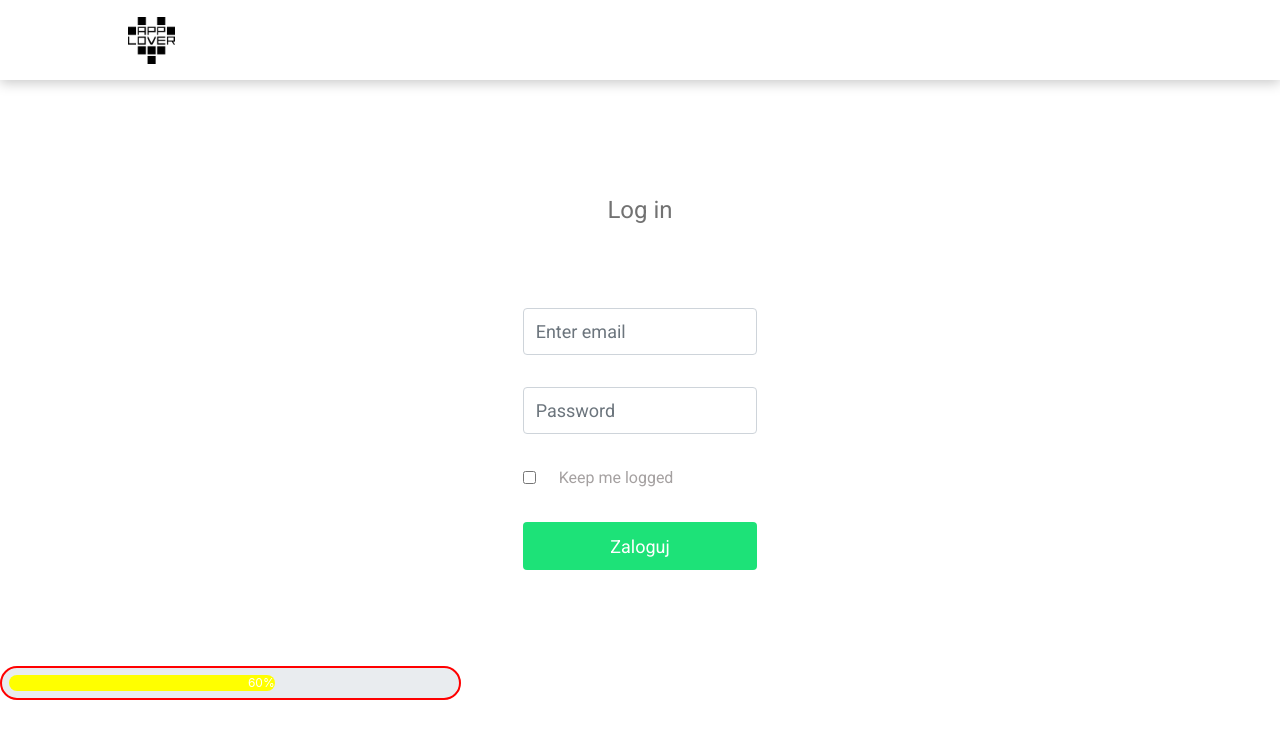
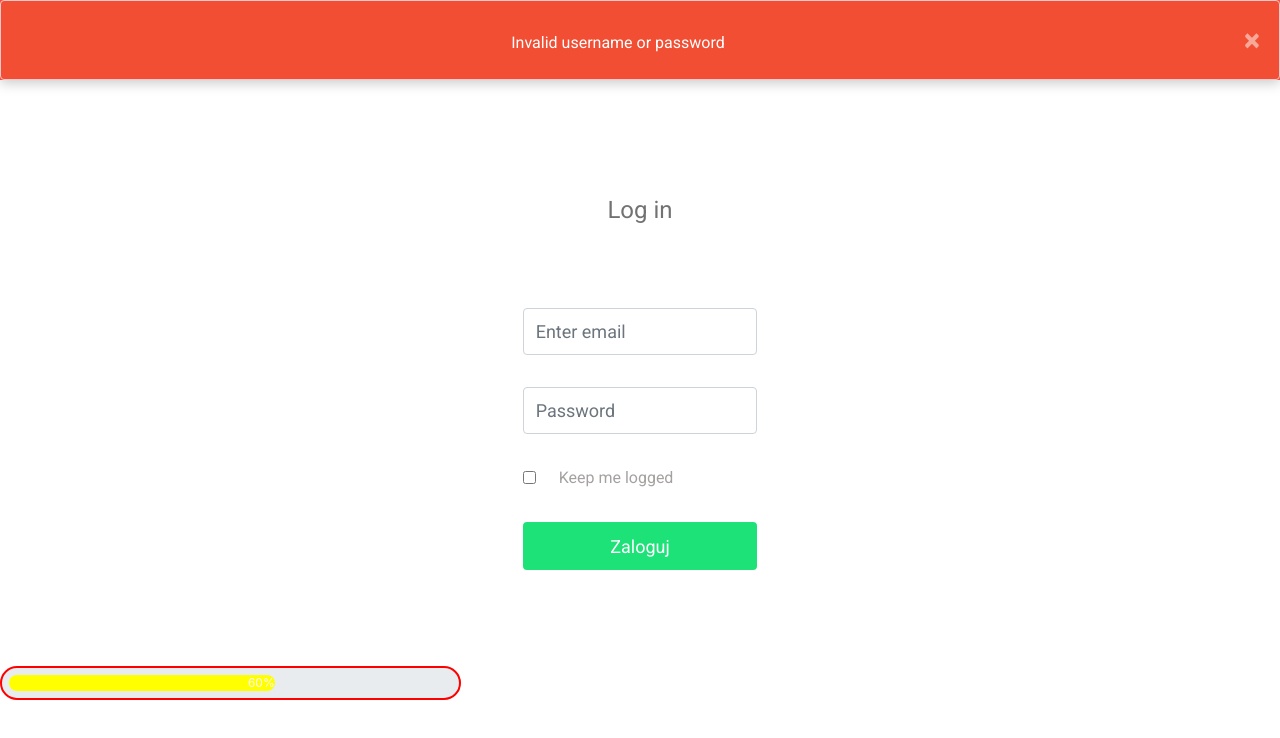
Before and after one commit to forestfox128/DoorsCompany, a React (Create React App) app: page /login in a window 1280 px wide. Shown: the top 738 px of the page. Built offline with nearby package versions, Linux system fonts and the light colour scheme.

Commit message:
error message added

```diff
--- /dev/null
+++ b/src/Components/ErrorMessage/ErrorMessage.css
@@ -0,0 +1,47 @@
+.ErrorMessage {
+    height: 80px;
+    width: 100%;
+    position: fixed;
+    top: 0;
+    left: 0;
+    background-color: #f24e33;
+    padding: 0;
+    box-sizing: border-box;
+    z-index: 100;
+}
+
+.ErrorText {
+    font-size: 16px;
+    vertical-align: middle;
+    text-align: center;
+    font-family: 'Roboto', sans-serif;
+    color: #ffffff;
+    margin-top: 30px;
+}
+.fade {
+    height: 80px;
+    width: 100%;
+    background-color: #f24e33;
+}
+
+.alert-heading {
+    font-size: 16px;
+    vertical-align: middle;
+    text-align: center;
+    font-family: 'Roboto', sans-serif;
+    color: #ffffff;
+    margin-top: 20px;
+}
+.close {
+    font-size: 16px;
+    vertical-align: middle;
+    text-align: center;
+    font-family: 'Roboto', sans-serif;
+    color: #ffffff;
+    margin-top: 14px;
+}
+.close span {
+    font-size: 28px;
+    font-family: 'Roboto', sans-serif;
+    color: #ffffff;
+}
--- /dev/null
+++ b/src/Components/ErrorMessage/ErrorMessage.jsx
@@ -0,0 +1,16 @@
+import React from 'react';
+import Alert from 'react-bootstrap/Alert';
+import './ErrorMessage.css';
+
+function ErrorMessage(props) {
+  return (
+    <header className='ErrorMessage'>
+            <Alert variant="danger" onClose={props.onClick} dismissible>
+          <Alert.Heading>{props.errorMessage}</Alert.Heading>
+        </Alert>
+        </header>
+
+  );
+}
+
+export default ErrorMessage;
--- a/src/Components/Toolbar/Toolbar.jsx
+++ b/src/Components/Toolbar/Toolbar.jsx
@@ -9,8 +9,6 @@ function Toolbar() {
         <div>
             <img src={logo} className='Logo' alt="Logo" />
         </div>
-        <div style={{paddingTop: '1.3em', paddingRight: '17em'}}>
-        </div>
     </header>
   );
 }
--- a/src/Screens/LoginScreen.jsx
+++ b/src/Screens/LoginScreen.jsx
@@ -8,6 +8,7 @@ import Button from '../Components/Button/Button';
 import FormInput from '../Components/FormInput/FormInput';
 import CheckBox from '../Components/Checkbox/Checkbox';
 import Progressbar from '../Components/Progressbar/Progressbar';
+import ErrorMessage from '../Components/ErrorMessage/ErrorMessage';
 import {authorizeUser} from '../services/api';
 
 import '../styles/style.css';
@@ -20,6 +21,8 @@ class LoginScreen extends React.Component {
         loginError: false,
         keepUserLogged: false,
         checkBox: false,
+        showError: false,
+        errorMessage: 'Invalid username or password'
     }
 
     componentWillMount(){
@@ -28,6 +31,7 @@ class LoginScreen extends React.Component {
           if (isLogged)
               this.props.history.push('/home');
         });
+        this.handleErrorShow();
     }
 
     validateIsLogged = async () => {
@@ -48,6 +52,15 @@ class LoginScreen extends React.Component {
         this.setState({checkBox : event.target.checked});
     }
 
+    handleErrorDismiss = () => {
+        console.log("CLIKSE")
+        this.setState({ showError: false });
+    }
+    handleErrorShow = () => {
+        console.log("CLIKSE")
+        this.setState({ showError: true });
+    }
+
     tryAuthorize = async e => {
         e.preventDefault();
         const { username, password } = this.state;
@@ -65,6 +78,7 @@ class LoginScreen extends React.Component {
         return (
             <div>
                 <Toolbar />
+                {this.state.showError ? <ErrorMessage onClick={this.handleErrorDismiss} errorMessage={this.state.errorMessage}></ErrorMessage> : ''}
                 <Container fluid={true} style={{ marginTop: '6em' }}>
                     <Row>
                         <Col lg={4} md={4}></Col>
```
